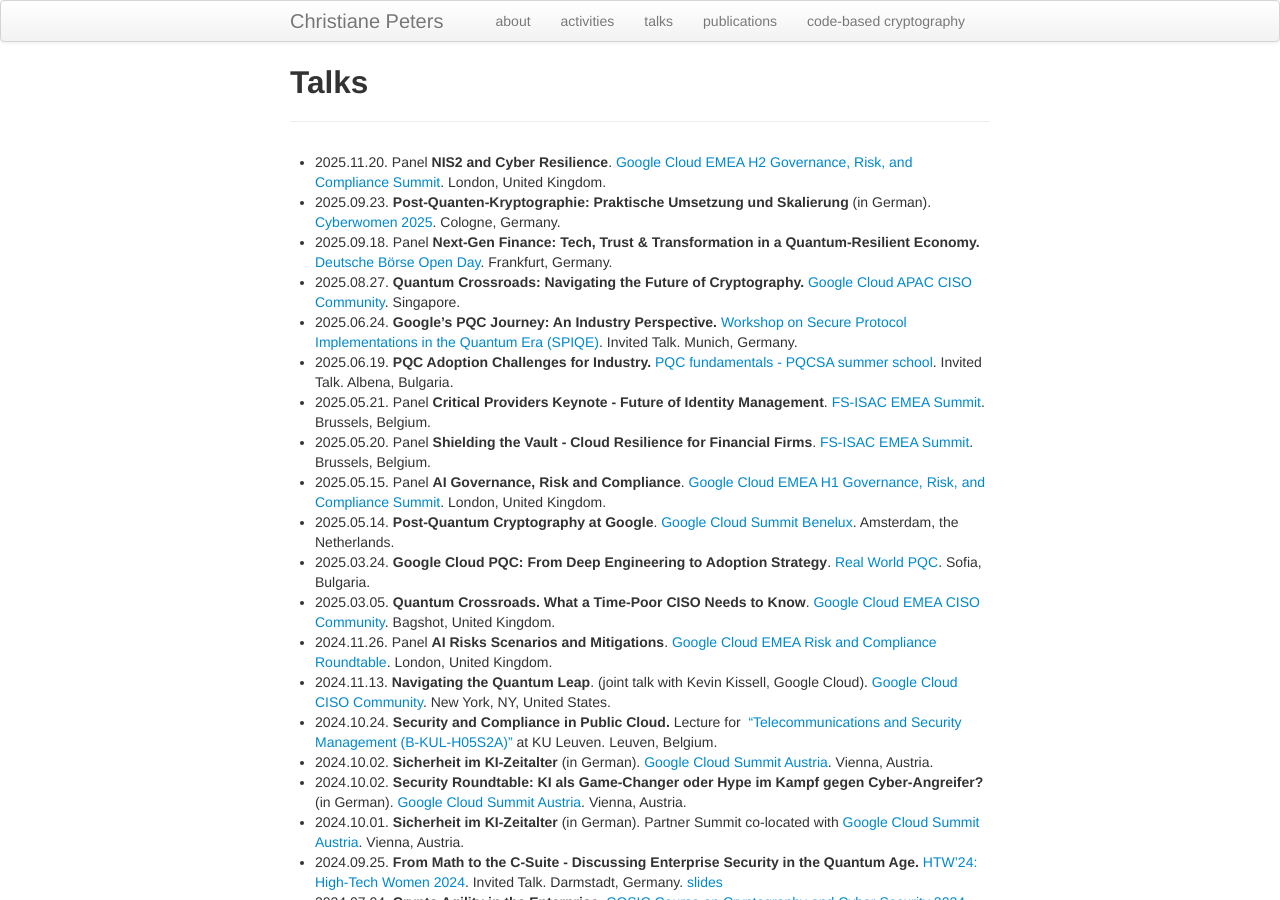
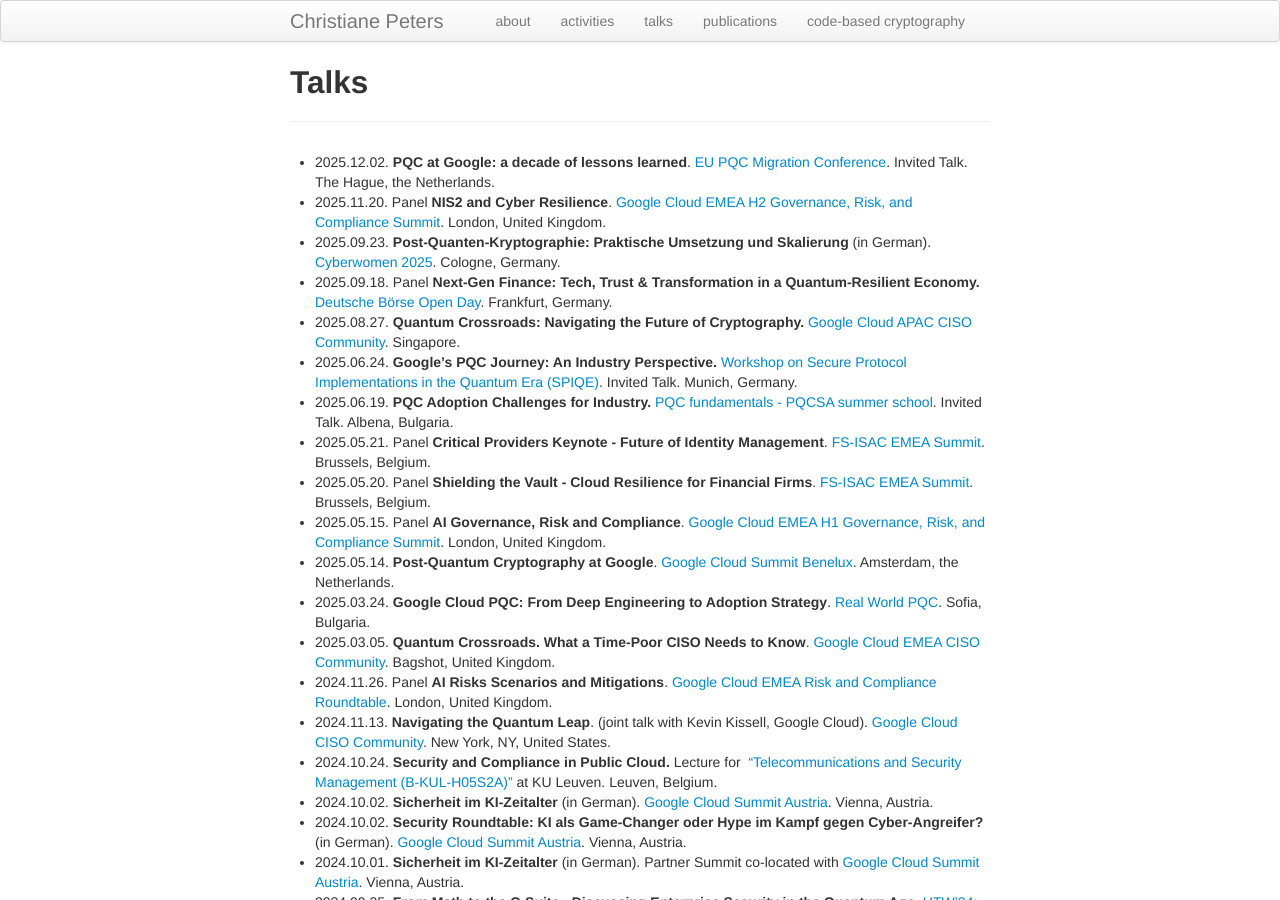
Before and after one commit to christianepeters/christianepeters.github.io, a Jekyll site: the page built from talks.md, in a window 1280 px wide and 900 px high. Built offline with Jekyll 4.4.1, drawn with Linux system fonts in a browser that asks for light colours.

Commit message:
EU PQC Migration Conference

```diff
--- a/talks.md
+++ b/talks.md
@@ -3,6 +3,7 @@
 layout: page
 ---
 
+- 2025.12.02. **PQC at Google: a decade of lessons learned**. [EU PQC Migration Conference](https://pqc-conference.eu/program/day1/). Invited Talk. The Hague, the Netherlands.
 - 2025.11.20. Panel **NIS2 and Cyber Resilience**. [Google Cloud EMEA H2 Governance, Risk, and Compliance Summit](https://rsvp.withgoogle.com/events/h2-governance-risk-and-compliance-summit_8a8812). London, United Kingdom.
 - 2025.09.23. **Post-Quanten-Kryptographie: Praktische Umsetzung und Skalierung** (in German). [Cyberwomen 2025](https://cyberwomen.de/agenda-2025-23-09-koeln/). Cologne, Germany.
 - 2025.09.18. Panel **Next-Gen Finance: Tech, Trust & Transformation in a Quantum-Resilient Economy.** [Deutsche Börse  Open Day](https://www.deutsche-boerse.com/dbg-en/about-us/deutsche-boerse-group/events/event/Open-Day-2025-4308436). Frankfurt, Germany.
```
